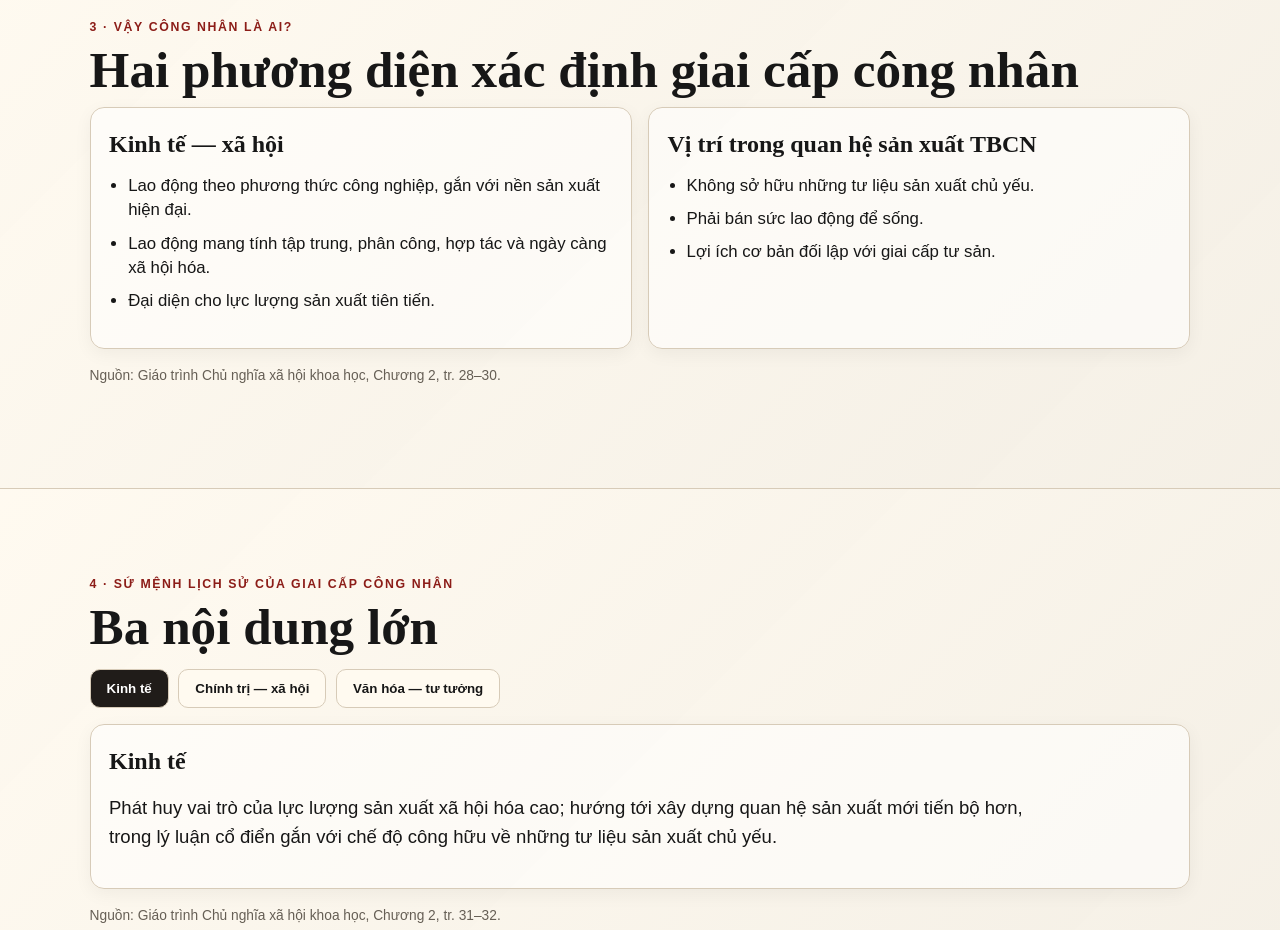
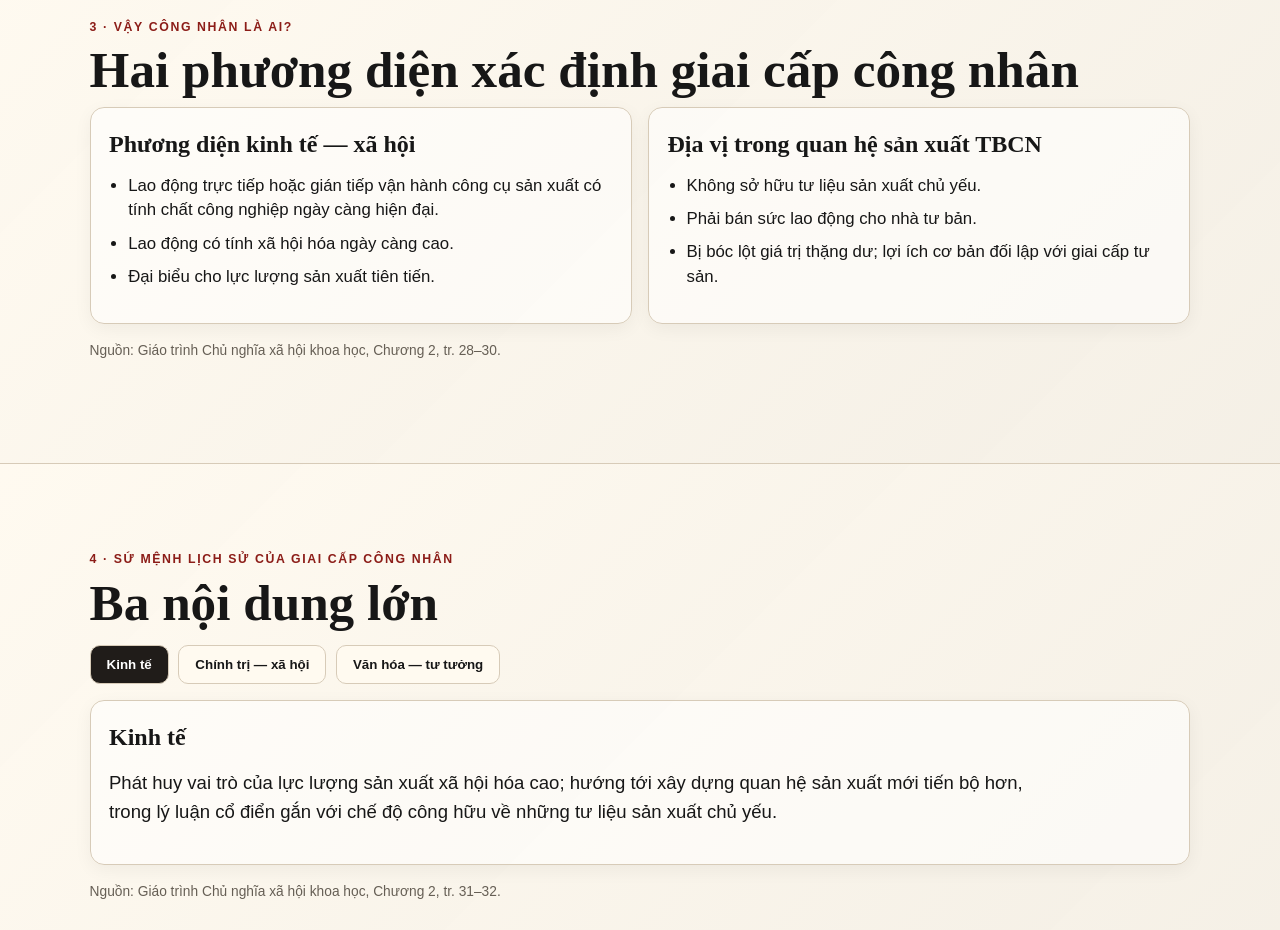
Before and after one commit to Lenhan231/MLN131, a plain HTML site: page index.html in a window 1280 px wide. Shown: the part 3040-3970 px from the top of the page. Drawn offline with Linux system fonts and the light colour scheme.

Commit message:
Correct working class criteria

```diff
--- a/index.html
+++ b/index.html
@@ -197,19 +197,19 @@
   <h2>Hai phương diện xác định giai cấp công nhân</h2>
   <div class="grid g2">
     <div class="card">
-      <h3>Kinh tế — xã hội</h3>
+      <h3>Phương diện kinh tế — xã hội</h3>
       <ul class="clean">
-        <li>Lao động theo phương thức công nghiệp, gắn với nền sản xuất hiện đại.</li>
-        <li>Lao động mang tính tập trung, phân công, hợp tác và ngày càng xã hội hóa.</li>
-        <li>Đại diện cho lực lượng sản xuất tiên tiến.</li>
+        <li>Lao động trực tiếp hoặc gián tiếp vận hành công cụ sản xuất có tính chất công nghiệp ngày càng hiện đại.</li>
+        <li>Lao động có tính xã hội hóa ngày càng cao.</li>
+        <li>Đại biểu cho lực lượng sản xuất tiên tiến.</li>
       </ul>
     </div>
     <div class="card">
-      <h3>Vị trí trong quan hệ sản xuất TBCN</h3>
+      <h3>Địa vị trong quan hệ sản xuất TBCN</h3>
       <ul class="clean">
-        <li>Không sở hữu những tư liệu sản xuất chủ yếu.</li>
-        <li>Phải bán sức lao động để sống.</li>
-        <li>Lợi ích cơ bản đối lập với giai cấp tư sản.</li>
+        <li>Không sở hữu tư liệu sản xuất chủ yếu.</li>
+        <li>Phải bán sức lao động cho nhà tư bản.</li>
+        <li>Bị bóc lột giá trị thặng dư; lợi ích cơ bản đối lập với giai cấp tư sản.</li>
       </ul>
     </div>
   </div>
```
